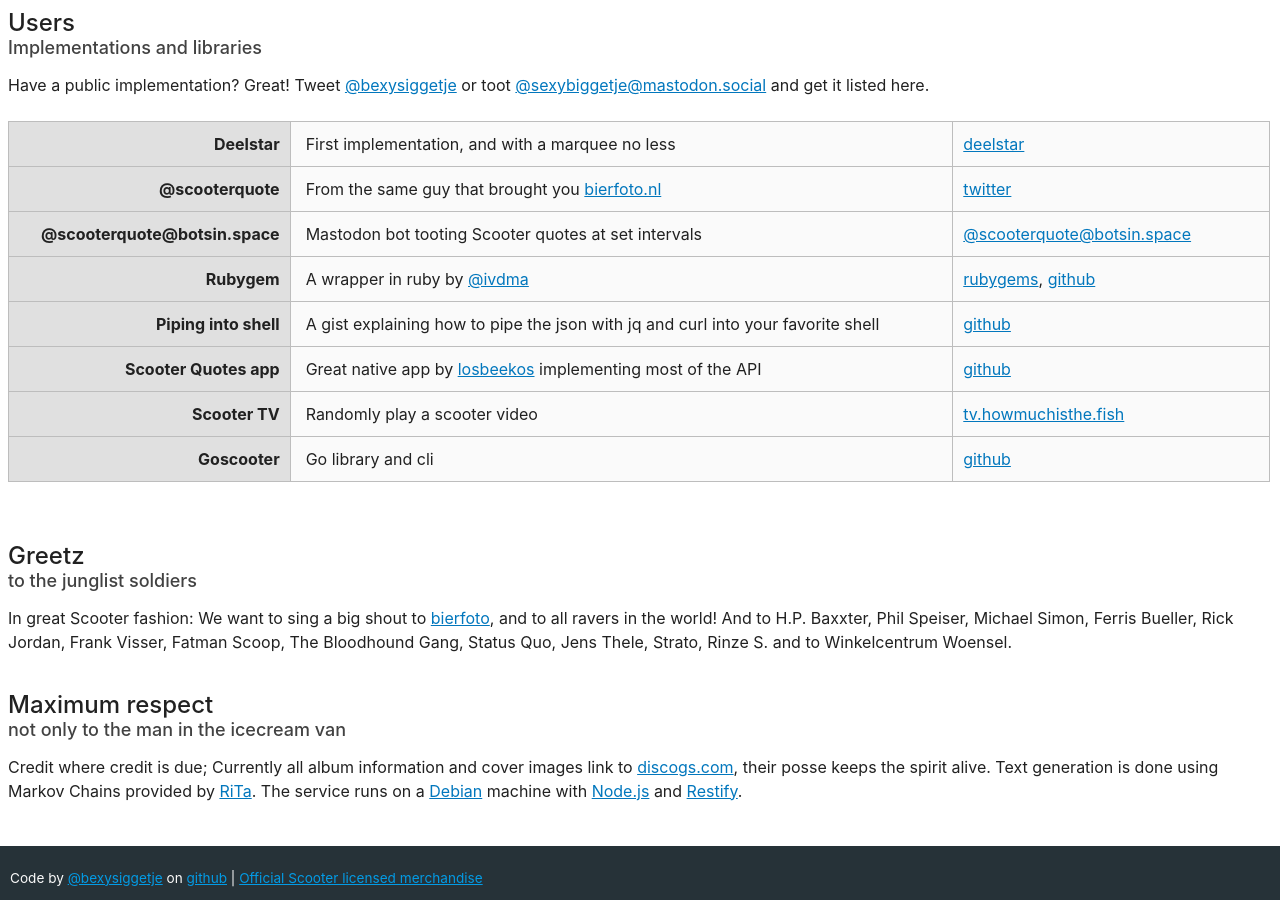
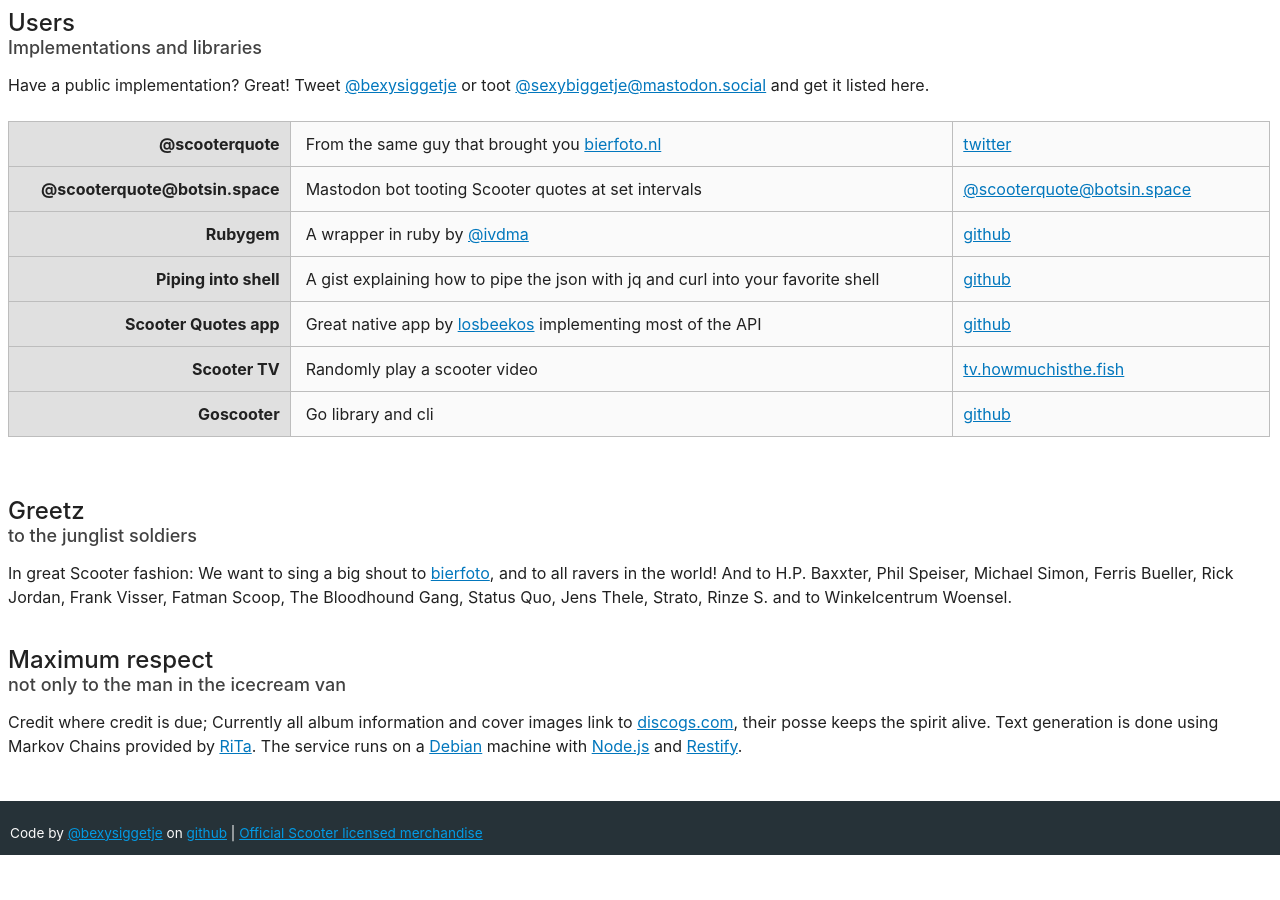
Before and after one commit to theimpossibleastronaut/howmuchisthe.fish, a website: page htdocs/index.html in a window 1280 px wide. Shown: the part 2660-3560 px from the top of the page. After the commit the page ends 3515 px from the top, so only its background shows below. Drawn offline with Linux system fonts and the light colour scheme; no server answers.

Commit message:
Update index.html

```diff
--- a/htdocs/index.html
+++ b/htdocs/index.html
@@ -243,7 +243,6 @@
             <table class="horizontal preset">
                 <thead>
                     <tr>
-                        <th>Deelstar</th>
                         <th>@scooterquote</th>
                         <th>@scooterquote@botsin.space</th>
                         <th>Rubygem</th>
@@ -254,7 +253,6 @@
                     </tr>
                 </thead>
                 <tr>
-                    <td>First implementation, and with a marquee no less</td>
                     <td>From the same guy that brought you <a href='http://bierfoto.nl' target='_blank'>bierfoto.nl</a></td>
                     <td>Mastodon bot tooting Scooter quotes at set intervals</td>
                     <td>A wrapper in ruby by <a href="https://twitter.com/ivdma" target="_blank">@ivdma</a></td>
@@ -264,10 +262,9 @@
                     <td>Go library and cli</td>
                 </tr>
                 <tr>
-                    <td><a href='http://deelstar.nl' target='_blank'>deelstar</a></td>
                     <td><a href='https://twitter.com/scooterquote' target='_blank'>twitter</a></td>
                     <td><a href='https://botsin.space/@scooterquote' target='_blank'>@scooterquote@botsin.space</a></td>
-                    <td><a href="http://rubygems.org/gems/how_much_is_the_fish" target="_blank">rubygems</a>, <a href="https://github.com/ivdma/howmuchisthe.fish" target="_blank">github</a></td>
+                    <td><a href="https://github.com/ivdma/howmuchisthe.fish" target="_blank">github</a></td>
                     <td><a href="https://gist.github.com/sexybiggetje/3185938503299641d233" target="_blank">github</a></td>
                     <td><a href="https://github.com/losbeekos/scooter-quotes" target="_blank">github</a></td>
                     <td><a href="https://tv.howmuchisthe.fish" target="_blank">tv.howmuchisthe.fish</a></td>
```
